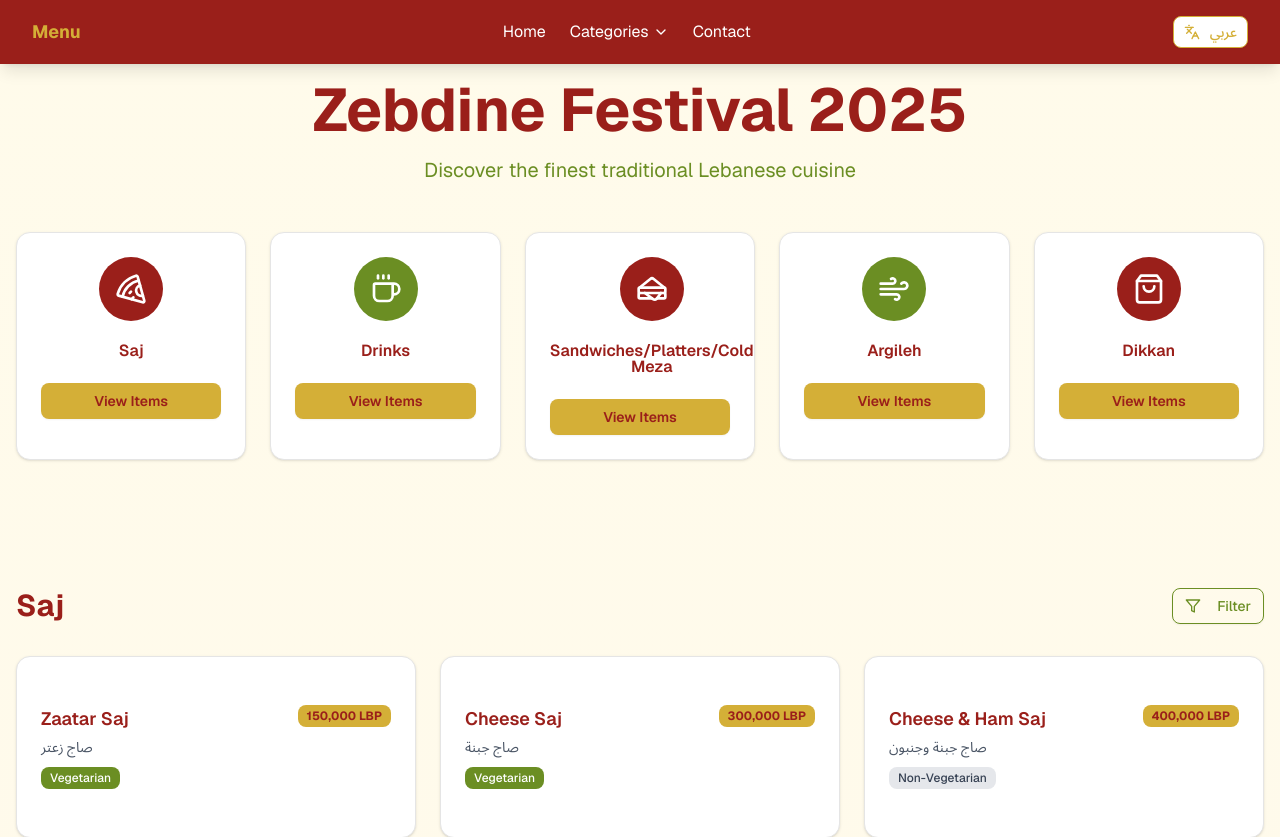
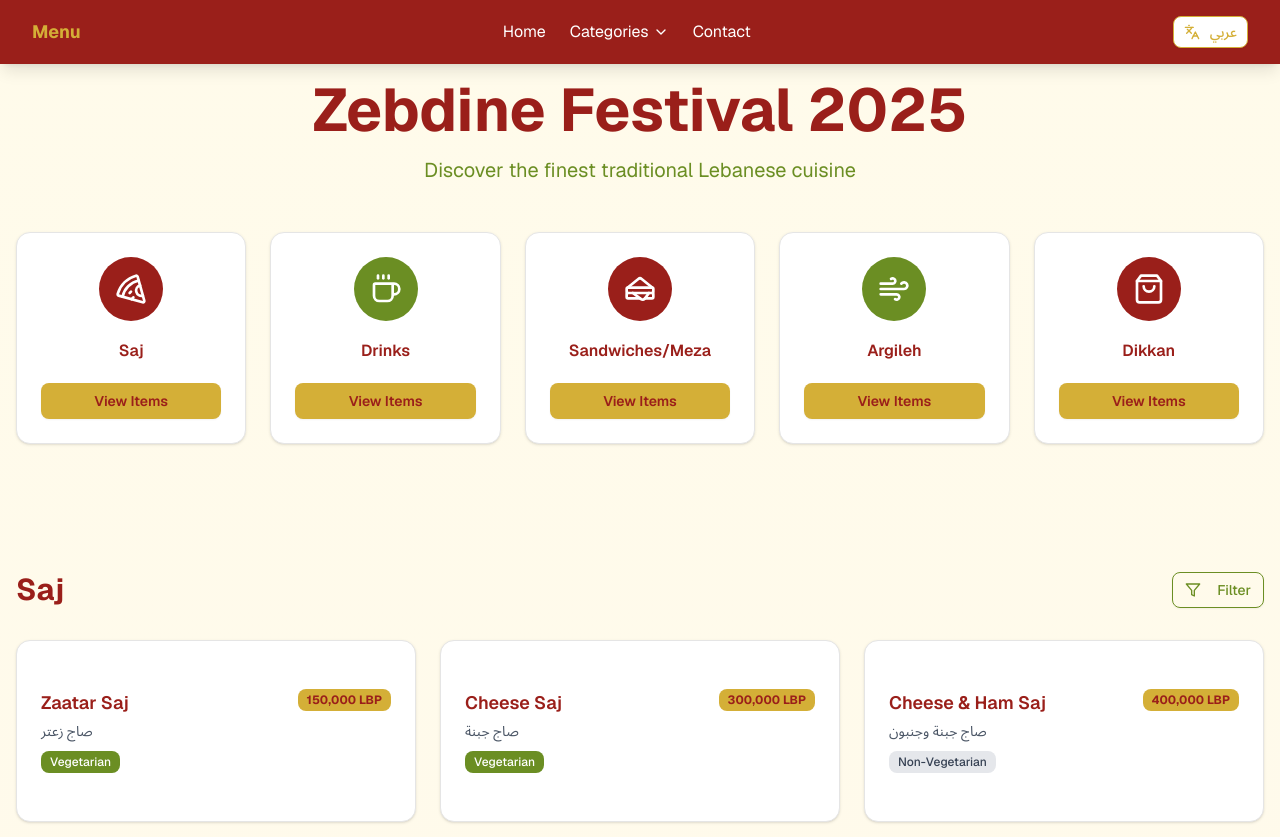
Before and after one commit to JimmyZghendy/menu, a Next.js app: page / in a window 1280 px wide. Shown: the top 837 px of the page. Built offline with nearby package versions, Linux system fonts and the light colour scheme.

Commit message:
Fix Errors

```diff
--- a/app/page.tsx
+++ b/app/page.tsx
@@ -333,7 +333,7 @@ const categories = [
   {
     id: "sandwiches",
     nameAr: "سندويش",
-    nameEn: "Sandwiches/Platters/Cold Meza",
+    nameEn: "Sandwiches/Meza",
     icon: Sandwich,
     color: "bg-[#9A1F1A]",
   },
```
